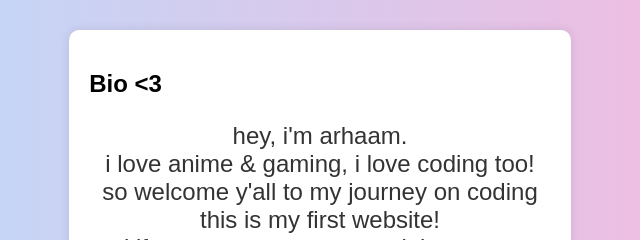
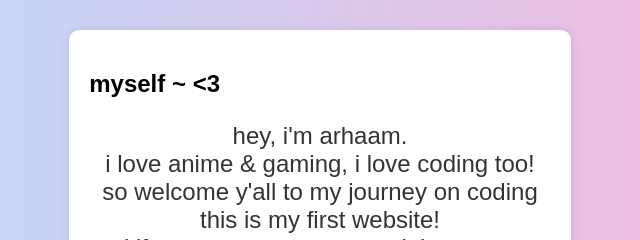
Before and after one commit to imarhaam/exe, a plain HTML site: page index.html in a window 1280 px wide. Shown: the part 224-464 px from the top of the page, 320-960 px from the left. Drawn offline with nearby package versions, Linux system fonts and the light colour scheme.

Commit message:
Add files via upload

```diff
--- a/index.html
+++ b/index.html
@@ -61,7 +61,7 @@
     <p>hello, everyone! welcome to my website.</p>
 
     <div class="bio">
-        <h2>Bio <span>&lt;3</span></h2>
+        <h2>myself ~ <span> &lt;3</span></h2>
         <p>hey, i'm arhaam.<br>
             i love anime & gaming, i love coding too!<br>
             so welcome y'all to my journey on coding <br>
```
